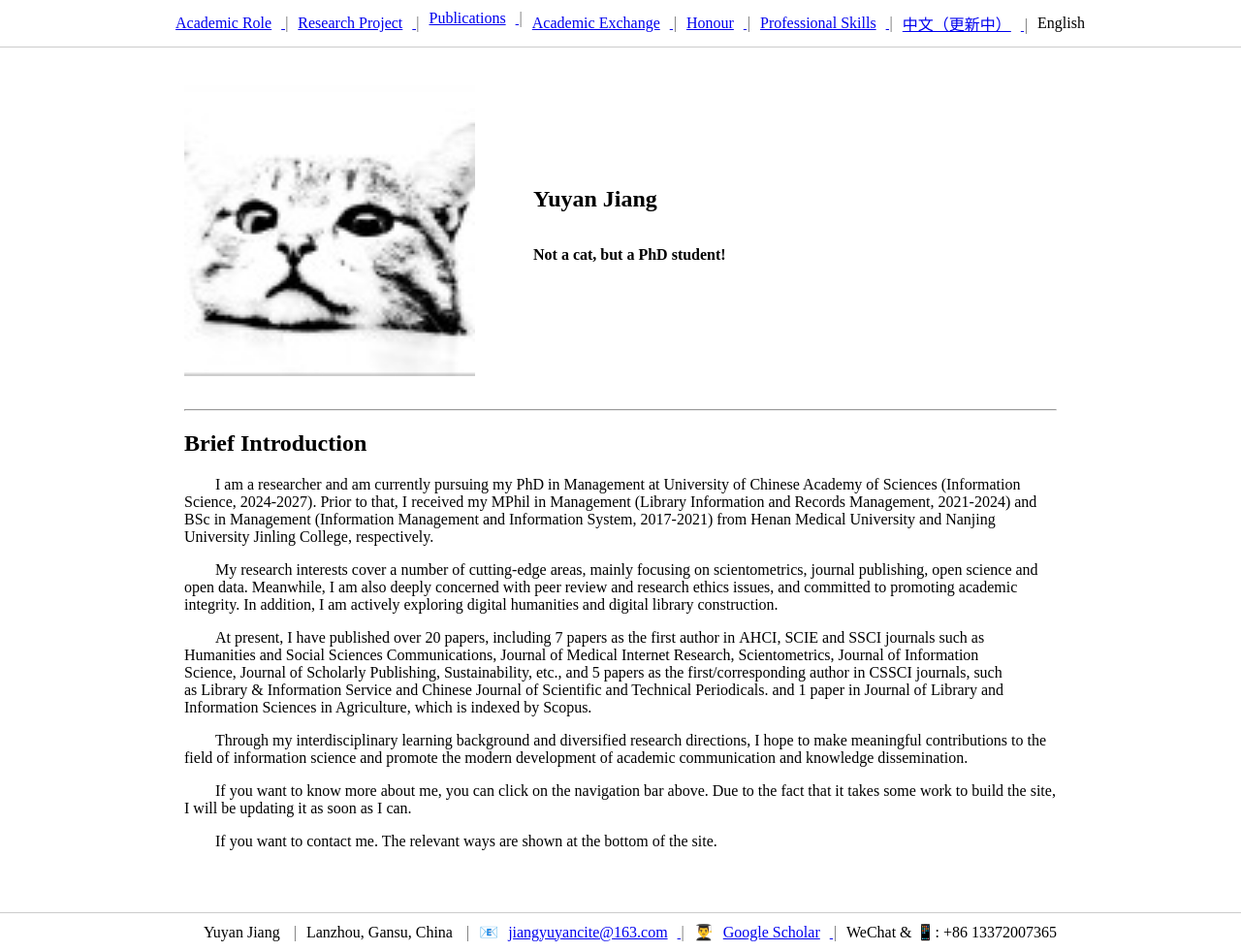
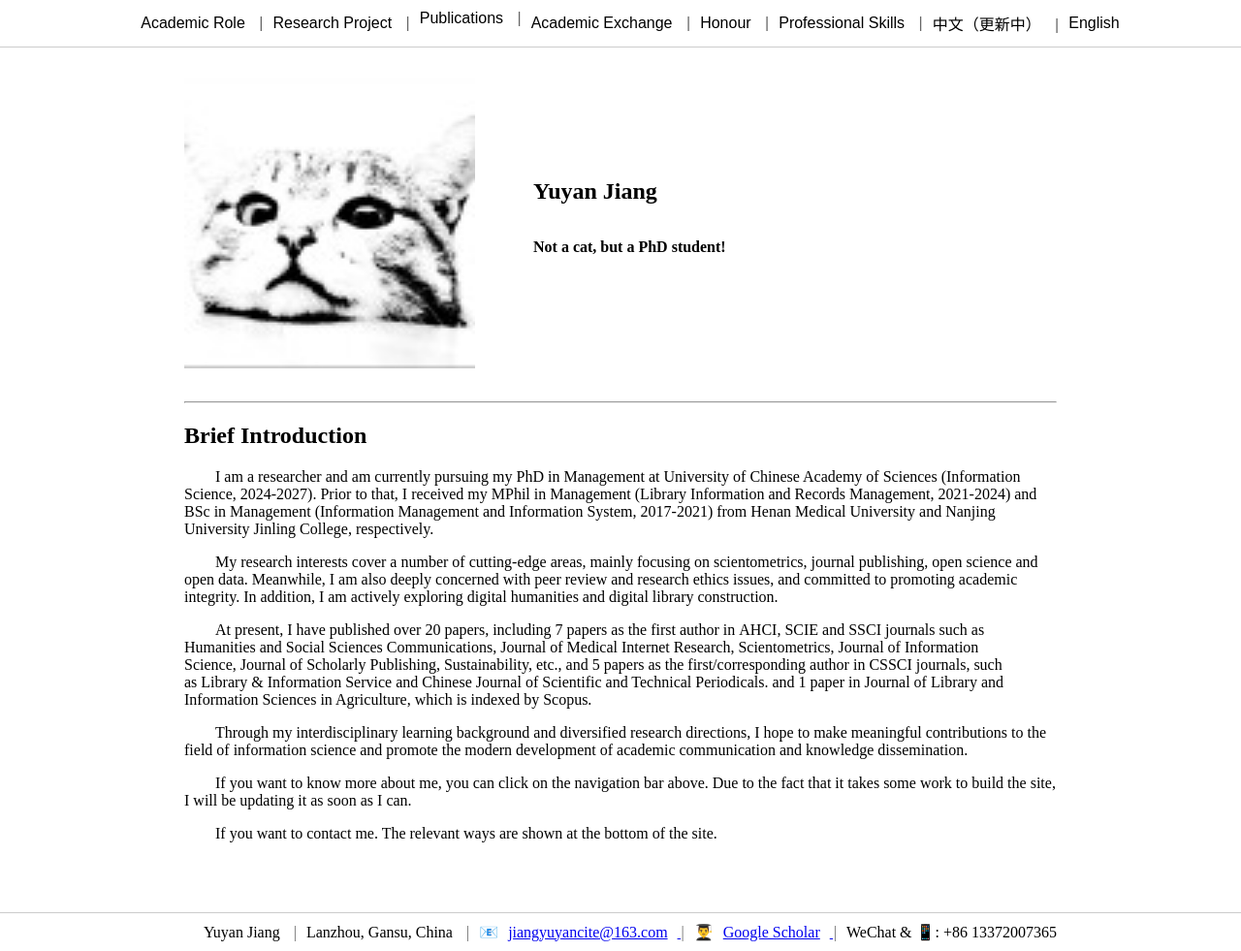
Before and after one commit to jiang-yuyan/Yuyan-Jiang-CV, a Jekyll site: the page built from index.md, in a window 1280 px wide and 981 px high. Shown: the whole window at 97% size. Built offline with Jekyll 4.4.1, drawn with Linux system fonts in a browser that asks for light colours; our own code applies the rules of GitHub Pages for plain Markdown files.

Commit message:
Update navigation bar with Chinese translations

```diff
--- a/_includes/nav.html
+++ b/_includes/nav.html
@@ -1,97 +1,160 @@
-<!-- ================= Navigation ================= -->
+<!-- ===================== 导航栏 Navigation ===================== -->
+
 <style>
-body { padding: 70px 0; }
+/* ===== 给 body 留出顶部空间，避免被固定导航遮挡 ===== */
+body {
+    padding: 70px 0;
+    margin: 0;
+}
 
+/* ===== 导航栏整体样式 ===== */
 .navigation {
-    position: fixed;
+    position: fixed;            /* 固定在页面顶部 */
     top: 0;
     width: 100%;
-    background: #fff;
+    background: #fff;           /* 白色背景 */
     padding: 10px;
-    display: flex;
-    justify-content: center;
-    gap: 10px;
+    display: flex;              /* 横向排列 */
+    justify-content: center;    /* 居中对齐 */
+    gap: 10px;                  /* 菜单间距 */
     border-bottom: 1px solid #ccc;
-    z-index: 1000;
-    overflow: visible; /* ✅ 关键 */
+    z-index: 1000;              /* 确保在页面最上层 */
+    overflow: visible;          /* 允许下拉菜单溢出显示 */
+    font-family: Arial, Helvetica, sans-serif;
 }
 
+/* ===== 导航链接样式（去掉所有下划线） ===== */
+.navigation a,
+.navigation a:visited,
+.navigation a:hover,
+.navigation a:active {
+    text-decoration: none !important; /* ✅ 强制去掉下划线 */
+    color: #000;
+    cursor: pointer;
+}
+
+/* ===== 链接之间的分隔符 | ===== */
 .navigation a:not(:last-child)::after {
     content: " | ";
     margin-left: 10px;
     color: #666;
 }
 
+/* ===== 下拉菜单容器 ===== */
 .dropdown {
-    position: relative;
-    padding-bottom: 10px; /* ✅ hover 缓冲区 */
+    position: relative;     /* 为下拉菜单提供定位基准 */
+    padding-bottom: 10px;
 }
 
+/* ===== 下拉菜单内容 ===== */
 .dropdown-menu {
-    display: none;
+    display: none;          /* 默认隐藏 */
     position: absolute;
-    top: 100%;
+    top: 100%;              /* 紧贴父菜单下方 */
     left: 0;
     background: #fff;
     border: 1px solid #ccc;
-    min-width: 120px;
+    min-width: 130px;
     z-index: 1001;
 }
 
+/* ===== 鼠标悬停时显示下拉菜单 ===== */
 .dropdown:hover > .dropdown-menu,
 .dropdown-menu:hover {
-    display: block; /* ✅ hover 不会丢失 */
+    display: block;
 }
 
+/* ===== 下拉菜单里的链接样式 ===== */
 .dropdown-menu a {
-    display: block;
+    display: block;         /* 垂直排列 */
     padding: 8px 12px;
-    white-space: nowrap;
+    white-space: nowrap;    /* 不换行 */
 }
 
-.dropdown-menu a::after { content: none !important; }
+/* ===== 去掉下拉菜单里的分隔符 | ===== */
+.dropdown-menu a::after {
+    content: none !important;
+}
+
+/* ===== 鼠标悬停效果（可选） ===== */
+.navigation a:hover {
+    color: #007acc;
+}
 </style>
 
+<!-- ===================== HTML 导航结构 ===================== -->
 <nav class="navigation">
+
+    <!-- 学术兼职 -->
     <a class="nav" href="{{ site.baseurl }}/role/roles">Academic Role</a>
+
+    <!-- 研究项目 -->
     <a class="nav" href="{{ site.baseurl }}/project/projects">Research Project</a>
 
+    <!-- 出版物（带下拉年份） -->
     <div class="dropdown">
-        <a class="nav" href="{{ site.baseurl }}/publication/publications">Publications</a>
+        <a class="nav" href="{{ site.baseurl }}/publication/publications">
+            Publications
+        </a>
+
+        <!-- 下拉菜单：按年份生成（Jekyll Liquid） -->
         <div class="dropdown-menu">
-            {% for y in (2025..2020) %}
-            <a class="nav" href="{{ site.baseurl }}/publication/publication-{{ y }}">{{ y }}</a>
+            {% for y in (2026..2020) %}
+            <a class="nav" href="{{ site.baseurl }}/publication/publication-{{ y }}">
+                {{ y }}
+            </a>
             {% endfor %}
         </div>
     </div>
 
-    <a class="nav" href="{{ site.baseurl }}/exchange/exchanges">Academic Exchange</a>
-    <a class="nav" href="{{ site.baseurl }}/honour/honours">Honour</a>
-    <a class="nav" href="{{ site.baseurl }}/skill/skills">Professional Skills</a>
+    <!-- 学术交流 -->
+    <a class="nav" href="{{ site.baseurl }}/exchange/exchanges">
+        Academic Exchange
+    </a>
 
+    <!-- 荣誉奖励 -->
+    <a class="nav" href="{{ site.baseurl }}/honour/honours">
+        Honour
+    </a>
+
+    <!-- 专业技能 -->
+    <a class="nav" href="{{ site.baseurl }}/skill/skills">
+        Professional Skills
+    </a>
+
+    <!-- 语言切换按钮 -->
     <a id="lang-zh">中文</a>
     <a id="lang-en">English</a>
 </nav>
 
+<!-- ===================== JS：中英文切换逻辑 ===================== -->
 <script>
 (() => {
+
+    /* 判断当前页面是否为中文页面（是否包含 -zh） */
     const isZh = location.pathname.includes('-zh');
 
-    const swapUrl = (u, toZh) =>
-        u.replace(/(-zh)?(\.html)?$/, toZh ? '-zh$2' : '$2');
+    /*
+       根据是否为中文页面，自动切换链接：
+       - 英文页面：xxx.html
+       - 中文页面：xxx-zh.html
+    */
+    const swapUrl = (url, toZh) =>
+        url.replace(/(-zh)?(\.html)?$/, toZh ? '-zh$2' : '$2');
 
-    /* ========= 链接中英切换 ========= */
+    /* ===== 自动修正导航栏中所有链接的语言 ===== */
     document.querySelectorAll('.nav').forEach(a => {
         a.href = swapUrl(a.href, isZh);
     });
 
+    /* ===== 点击语言按钮时切换页面 ===== */
     document.getElementById('lang-zh').onclick =
         () => location.href = swapUrl(location.href, true);
 
     document.getElementById('lang-en').onclick =
         () => location.href = swapUrl(location.href, false);
 
-    /* ========= 导航文字中英切换 ========= */
+    /* ===== 中文页面：导航文字自动替换为中文 ===== */
     if (isZh) {
         const map = {
             "Academic Role": "学术兼职",
```
Also changed, not shown: other parts of _includes/nav.html (+8 -4 lines).
